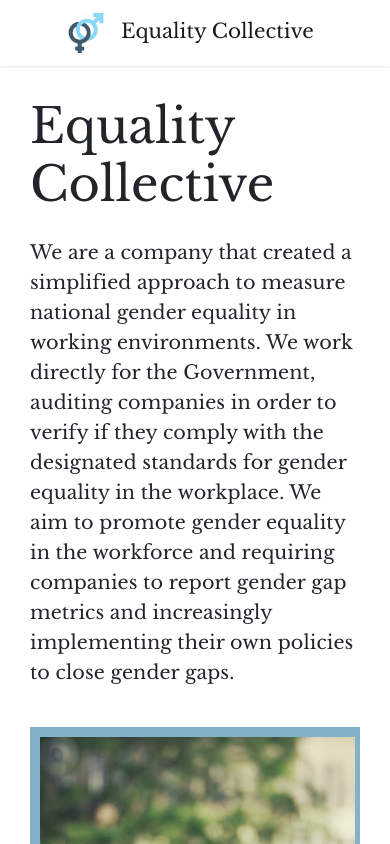
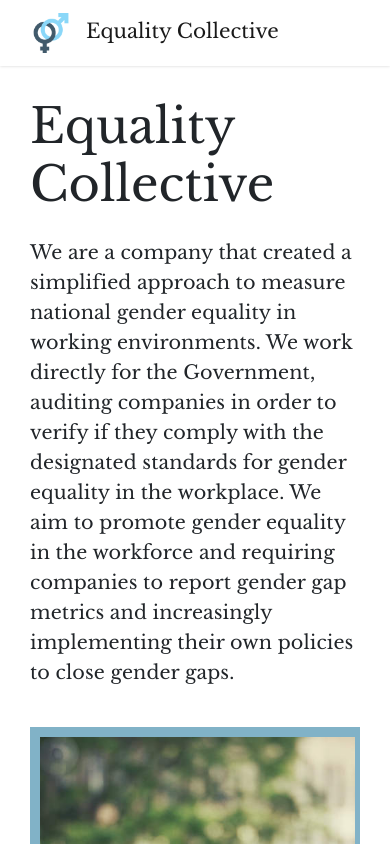
Before and after one commit to sofiafranek/hackathon-project, a React (Create React App) app: page / in a window 390 px wide. Shown: the top 844 px of the page. Built offline with nearby package versions, Linux system fonts and the light colour scheme.

Commit message:
style fix

```diff
--- a/src/App.css
+++ b/src/App.css
@@ -372,6 +372,9 @@ smaller {
   .d-flex {
     display: block !important;
   }
+  .logo-pic {
+    margin: 0 15px 0 15px;
+  }
   .contact {
     margin: 20px auto !important;
   }
```
